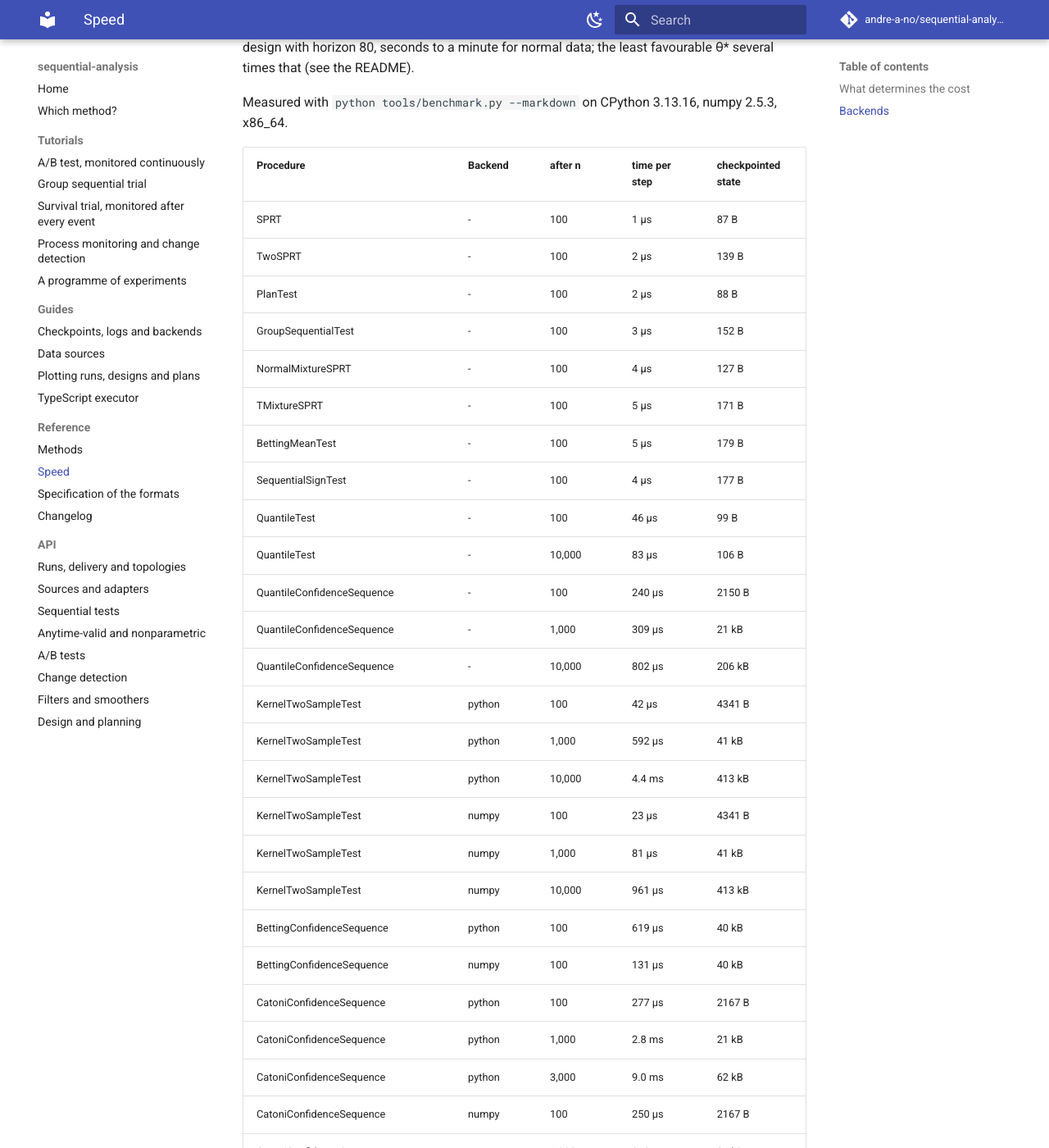
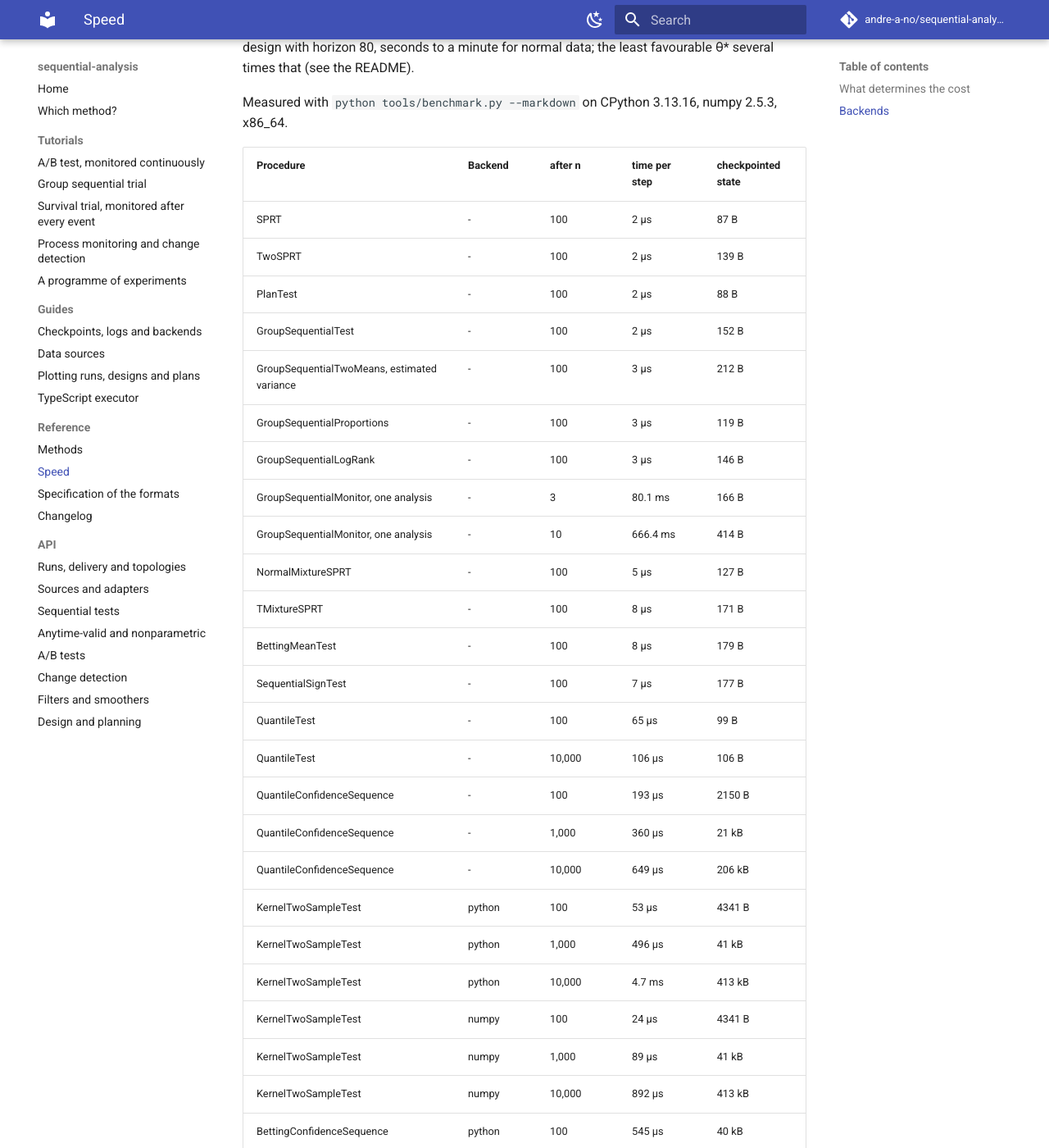
Before and after one commit to andre-a-no/seqinfer, an MkDocs documentation site: the page built from docs/performance.md, in a window 1280 px wide and 1400 px high, scrolled down 1088 px. Shown: the whole window at 82% size. Built offline with MkDocs 1.6.1 and Material for MkDocs 9.7.7, drawn with Linux system fonts in a browser that asks for light colours; comment, search, counter and statistics services are not loaded; some of the changed text lies outside the part shown.

Commit message:
Monitor cost as measured, speed table, paper (650 tests) and its PDF, API reference for ratio metrics
Co-Authored-By: Claude Opus 5.5 <noreply@anthropic.com>
Claude-Session: https://claude.ai/code/session_01CCcBwAFxJdR3qT5RWfTApD

```diff
--- a/PERFORMANCE.md
+++ b/PERFORMANCE.md
@@ -47,61 +47,67 @@ Measured with `python tools/benchmark.py --markdown` on CPython 3.13.16, numpy 2
 
 | Procedure | Backend | after n | time per step | checkpointed state |
 |---|---|---|---|---|
-| SPRT | - | 100 | 1 µs | 87 B |
+| SPRT | - | 100 | 2 µs | 87 B |
 | TwoSPRT | - | 100 | 2 µs | 139 B |
 | PlanTest | - | 100 | 2 µs | 88 B |
-| GroupSequentialTest | - | 100 | 3 µs | 152 B |
-| NormalMixtureSPRT | - | 100 | 4 µs | 127 B |
-| TMixtureSPRT | - | 100 | 5 µs | 171 B |
-| BettingMeanTest | - | 100 | 5 µs | 179 B |
-| SequentialSignTest | - | 100 | 4 µs | 177 B |
-| QuantileTest | - | 100 | 46 µs | 99 B |
-| QuantileTest | - | 10,000 | 83 µs | 106 B |
-| QuantileConfidenceSequence | - | 100 | 240 µs | 2150 B |
-| QuantileConfidenceSequence | - | 1,000 | 309 µs | 21 kB |
-| QuantileConfidenceSequence | - | 10,000 | 802 µs | 206 kB |
-| KernelTwoSampleTest | python | 100 | 42 µs | 4341 B |
-| KernelTwoSampleTest | python | 1,000 | 592 µs | 41 kB |
-| KernelTwoSampleTest | python | 10,000 | 4.4 ms | 413 kB |
-| KernelTwoSampleTest | numpy | 100 | 23 µs | 4341 B |
-| KernelTwoSampleTest | numpy | 1,000 | 81 µs | 41 kB |
-| KernelTwoSampleTest | numpy | 10,000 | 961 µs | 413 kB |
-| BettingConfidenceSequence | python | 100 | 619 µs | 40 kB |
-| BettingConfidenceSequence | numpy | 100 | 131 µs | 40 kB |
-| CatoniConfidenceSequence | python | 100 | 277 µs | 2167 B |
-| CatoniConfidenceSequence | python | 1,000 | 2.8 ms | 21 kB |
-| CatoniConfidenceSequence | python | 3,000 | 9.0 ms | 62 kB |
-| CatoniConfidenceSequence | numpy | 100 | 250 µs | 2167 B |
-| CatoniConfidenceSequence | numpy | 1,000 | 960 µs | 21 kB |
-| CatoniConfidenceSequence | numpy | 3,000 | 1.1 ms | 62 kB |
-| AsymptoticConfidenceSequence | - | 100 | 1 µs | 141 B |
-| CUSUM | - | 100 | 1 µs | 38 B |
-| ShiryaevRoberts | - | 100 | 1 µs | 56 B |
-| MeanEDetector, both directions | - | 100 | 6 µs | 499 B |
-| QuantileEDetector, both directions | - | 100 | 6 µs | 499 B |
-| LocalLevelKalman | - | 100 | 1 µs | 67 B |
-| KalmanFilter, 2 states, 2 observations | - | 100 | 65 µs | 236 B |
-| KalmanFilter, 4 states, 2 observations | - | 100 | 118 µs | 522 B |
-| RobustKalmanFilter (local linear trend) | - | 100 | 471 µs | 199 B |
-| HiddenMarkovFilter, 3 states | - | 100 | 5 µs | 162 B |
-| BayesianChangePoint (normal-gamma) | - | 100 | 131 µs | 7400 B |
-| BayesianChangePoint (normal-gamma) | - | 1,000 | 2.7 ms | 75 kB |
-| BayesianChangePoint (normal-gamma) | - | 3,000 | 7.5 ms | 153 kB |
-| BootstrapParticleFilter, 256 particles | - | 100 | 397 µs | 5417 B |
-| ParticleFilter, 1000 particles | python | 100 | 2.8 ms | 41 kB |
-| ParticleFilter, 1000 particles | numpy | 100 | 228 µs | 41 kB |
-| ParticleFilter, 20000 particles | python | 20 | 54.8 ms | 822 kB |
-| ParticleFilter, 20000 particles | numpy | 20 | 4.2 ms | 822 kB |
-| SampleRatioMismatch, 3 arms | - | 100 | 4 µs | 150 B |
-| TwoProportionTest | - | 100 | 10 µs | 275 B |
-| ABTest with covariate | - | 100 | 6 µs | 325 B |
-| MultipleTests, 2 arms vs control | - | 100 | 43 µs | 622 B |
-| BoundedABTest, grid 1000 | python | 100 | 716 µs | 41 kB |
-| BoundedABTest, grid 1000 | numpy | 100 | 140 µs | 41 kB |
-| RateRatioTest, grid 200 | - | 100 | 52 µs | 4873 B |
-| AnytimeLinearModel, 2 covariates | - | 100 | 15 µs | 348 B |
-| AnytimeLogRankTest, with confidence sequence | - | 100 | 474 µs | 5336 B |
-| OnlineFDR (e-LOND) | - | 100 | 1 µs | 28 B |
+| GroupSequentialTest | - | 100 | 2 µs | 152 B |
+| GroupSequentialTwoMeans, estimated variance | - | 100 | 3 µs | 212 B |
+| GroupSequentialProportions | - | 100 | 3 µs | 119 B |
+| GroupSequentialLogRank | - | 100 | 3 µs | 146 B |
+| GroupSequentialMonitor, one analysis | - | 3 | 80.1 ms | 166 B |
+| GroupSequentialMonitor, one analysis | - | 10 | 666.4 ms | 414 B |
+| NormalMixtureSPRT | - | 100 | 5 µs | 127 B |
+| TMixtureSPRT | - | 100 | 8 µs | 171 B |
+| BettingMeanTest | - | 100 | 8 µs | 179 B |
+| SequentialSignTest | - | 100 | 7 µs | 177 B |
+| QuantileTest | - | 100 | 65 µs | 99 B |
+| QuantileTest | - | 10,000 | 106 µs | 106 B |
+| QuantileConfidenceSequence | - | 100 | 193 µs | 2150 B |
+| QuantileConfidenceSequence | - | 1,000 | 360 µs | 21 kB |
+| QuantileConfidenceSequence | - | 10,000 | 649 µs | 206 kB |
+| KernelTwoSampleTest | python | 100 | 53 µs | 4341 B |
+| KernelTwoSampleTest | python | 1,000 | 496 µs | 41 kB |
+| KernelTwoSampleTest | python | 10,000 | 4.7 ms | 413 kB |
+| KernelTwoSampleTest | numpy | 100 | 24 µs | 4341 B |
+| KernelTwoSampleTest | numpy | 1,000 | 89 µs | 41 kB |
+| KernelTwoSampleTest | numpy | 10,000 | 892 µs | 413 kB |
+| BettingConfidenceSequence | python | 100 | 545 µs | 40 kB |
+| BettingConfidenceSequence | numpy | 100 | 186 µs | 40 kB |
+| CatoniConfidenceSequence | python | 100 | 317 µs | 2167 B |
+| CatoniConfidenceSequence | python | 1,000 | 2.9 ms | 21 kB |
+| CatoniConfidenceSequence | python | 3,000 | 10.2 ms | 62 kB |
+| CatoniConfidenceSequence | numpy | 100 | 296 µs | 2167 B |
+| CatoniConfidenceSequence | numpy | 1,000 | 881 µs | 21 kB |
+| CatoniConfidenceSequence | numpy | 3,000 | 2.0 ms | 62 kB |
+| AsymptoticConfidenceSequence | - | 100 | 4 µs | 141 B |
+| CUSUM | - | 100 | 2 µs | 38 B |
+| ShiryaevRoberts | - | 100 | 3 µs | 56 B |
+| MeanEDetector, both directions | - | 100 | 15 µs | 499 B |
+| QuantileEDetector, both directions | - | 100 | 15 µs | 499 B |
+| LocalLevelKalman | - | 100 | 2 µs | 67 B |
+| KalmanFilter, 2 states, 2 observations | - | 100 | 160 µs | 236 B |
+| KalmanFilter, 4 states, 2 observations | - | 100 | 301 µs | 522 B |
+| RobustKalmanFilter (local linear trend) | - | 100 | 749 µs | 199 B |
+| HiddenMarkovFilter, 3 states | - | 100 | 6 µs | 162 B |
+| BayesianChangePoint (normal-gamma) | - | 100 | 202 µs | 7400 B |
+| BayesianChangePoint (normal-gamma) | - | 1,000 | 1.9 ms | 75 kB |
+| BayesianChangePoint (normal-gamma) | - | 3,000 | 5.2 ms | 153 kB |
+| BootstrapParticleFilter, 256 particles | - | 100 | 533 µs | 5417 B |
+| ParticleFilter, 1000 particles | python | 100 | 2.1 ms | 41 kB |
+| ParticleFilter, 1000 particles | numpy | 100 | 210 µs | 41 kB |
+| ParticleFilter, 20000 particles | python | 20 | 43.4 ms | 822 kB |
+| ParticleFilter, 20000 particles | numpy | 20 | 3.7 ms | 822 kB |
+| SampleRatioMismatch, 3 arms | - | 100 | 3 µs | 150 B |
+| TwoProportionTest | - | 100 | 8 µs | 275 B |
+| ABTest with covariate | - | 100 | 5 µs | 325 B |
+| MultipleTests, 2 arms vs control | - | 100 | 40 µs | 622 B |
+| BoundedABTest, grid 1000 | python | 100 | 561 µs | 41 kB |
+| BoundedABTest, grid 1000 | numpy | 100 | 205 µs | 41 kB |
+| RatioABTest | - | 100 | 9 µs | 254 B |
+| RateRatioTest, grid 200 | - | 100 | 70 µs | 4873 B |
+| AnytimeLinearModel, 2 covariates | - | 100 | 19 µs | 348 B |
+| AnytimeLogRankTest, with confidence sequence | - | 100 | 625 µs | 5336 B |
+| OnlineFDR (e-LOND) | - | 100 | 2 µs | 28 B |
 | MeanDifference | - | 100 | 2 µs | 139 B |
 | EMA | - | 100 | 1 µs | 40 B |
 
@@ -109,6 +115,6 @@ Offline smoothing (sequential_analysis.smoothing), over a whole series:
 
 | Function | series length | time per time point |
 |---|---|---|
-| kalman_smoother, local linear trend | 5,000 | 131 µs |
-| forward_backward, 3 states | 5,000 | 9 µs |
-| viterbi, 3 states | 5,000 | 2 µs |
+| kalman_smoother, local linear trend | 5,000 | 161 µs |
+| forward_backward, 3 states | 5,000 | 13 µs |
+| viterbi, 3 states | 5,000 | 3 µs |
```
Also changed, not shown: docs/reference/ab.md (+2 -0 lines), 3 other files.
